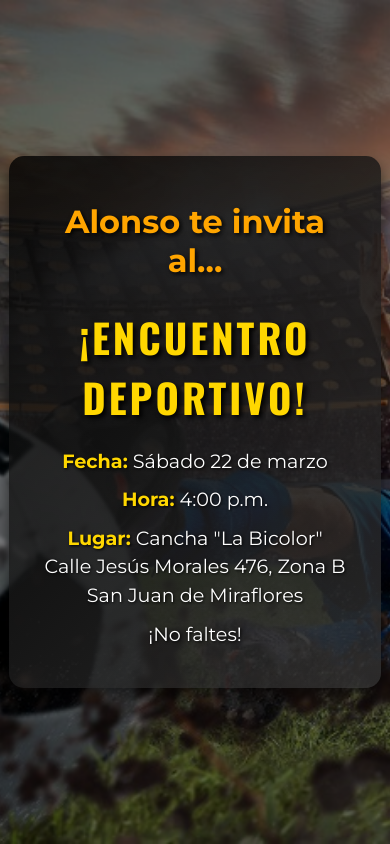
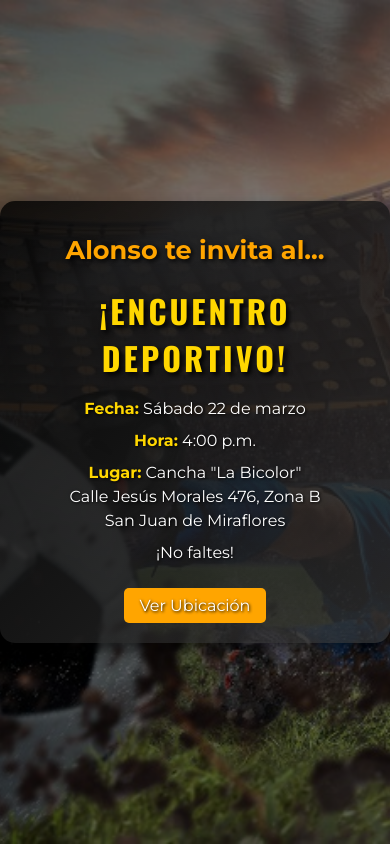
Before and after one commit to qbandres/Invitacion, a plain HTML site: page index.html in a window 390 px wide. Drawn offline with nearby package versions, Linux system fonts and the light colour scheme.

Commit message:
Update index.html

```diff
--- a/index.html
+++ b/index.html
@@ -2,6 +2,8 @@
 <html lang="es">
 <head>
   <meta charset="UTF-8">
+  <!-- Configuración para dispositivos móviles -->
+  <meta name="viewport" content="width=device-width, initial-scale=1.0">
   <title>Invitación al Evento Deportivo</title>
 
   <!-- Metaetiquetas Open Graph para vista previa en WhatsApp y otras redes -->
@@ -33,7 +35,7 @@
       text-shadow: 1px 1px 3px #000;
     }
 
-    /* Overlay para oscurecer la imagen de fondo y mejorar la legibilidad */
+    /* Overlay para mejorar la legibilidad */
     .overlay {
       position: absolute;
       width: 100%;
@@ -48,7 +50,7 @@
     .invitacion {
       position: relative;
       z-index: 2;
-      width: 80%;
+      width: 90%;
       max-width: 600px;
       background: linear-gradient(135deg, rgba(0, 0, 0, 0.8) 0%, rgba(50, 50, 50, 0.8) 100%);
       padding: 30px;
@@ -90,6 +92,43 @@
     .invitacion p strong {
       color: #FFD700;
     }
+
+    /* Botón para abrir la ubicación */
+    .location-btn {
+      display: inline-block;
+      margin-top: 15px;
+      padding: 10px 20px;
+      background: #FFA500;
+      color: #fff;
+      text-decoration: none;
+      font-size: 1.2em;
+      border-radius: 5px;
+      transition: background 0.3s;
+    }
+
+    .location-btn:hover {
+      background: #e68a00;
+    }
+
+    /* Ajustes responsivos para pantallas pequeñas */
+    @media (max-width: 600px) {
+      .invitacion {
+        padding: 20px;
+      }
+      .invitacion h1 {
+        font-size: 2em;
+      }
+      .invitacion h2 {
+        font-size: 1.6em;
+      }
+      .invitacion p {
+        font-size: 1em;
+      }
+      .location-btn {
+        font-size: 1em;
+        padding: 8px 16px;
+      }
+    }
   </style>
 </head>
 <body>
@@ -104,6 +143,8 @@
        Calle Jesús Morales 476, Zona B<br>
        San Juan de Miraflores</p>
     <p>¡No faltes!</p>
+    <!-- Botón para abrir la ubicación en Google Maps -->
+    <a href="https://maps.app.goo.gl/hU9M4vXDGpHJYVkH7" target="_blank" class="location-btn">Ver Ubicación</a>
   </div>
 </body>
 </html>
```
